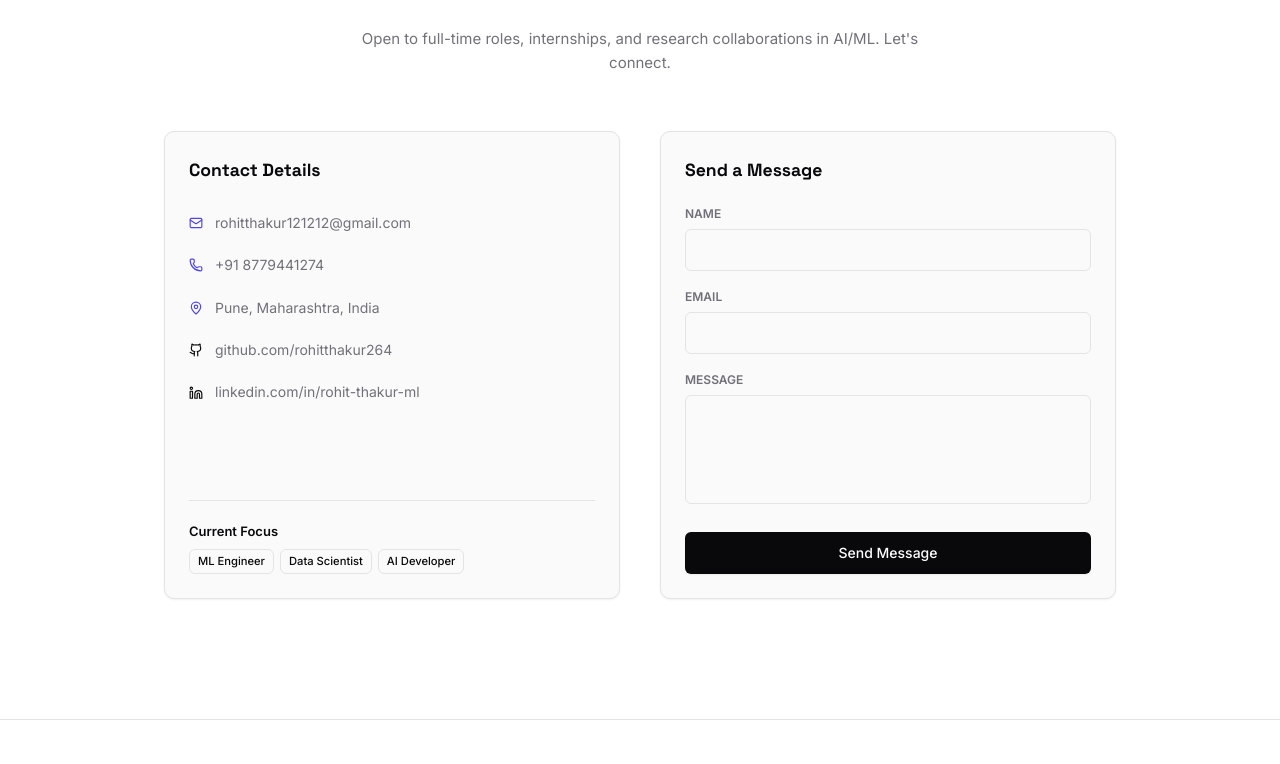
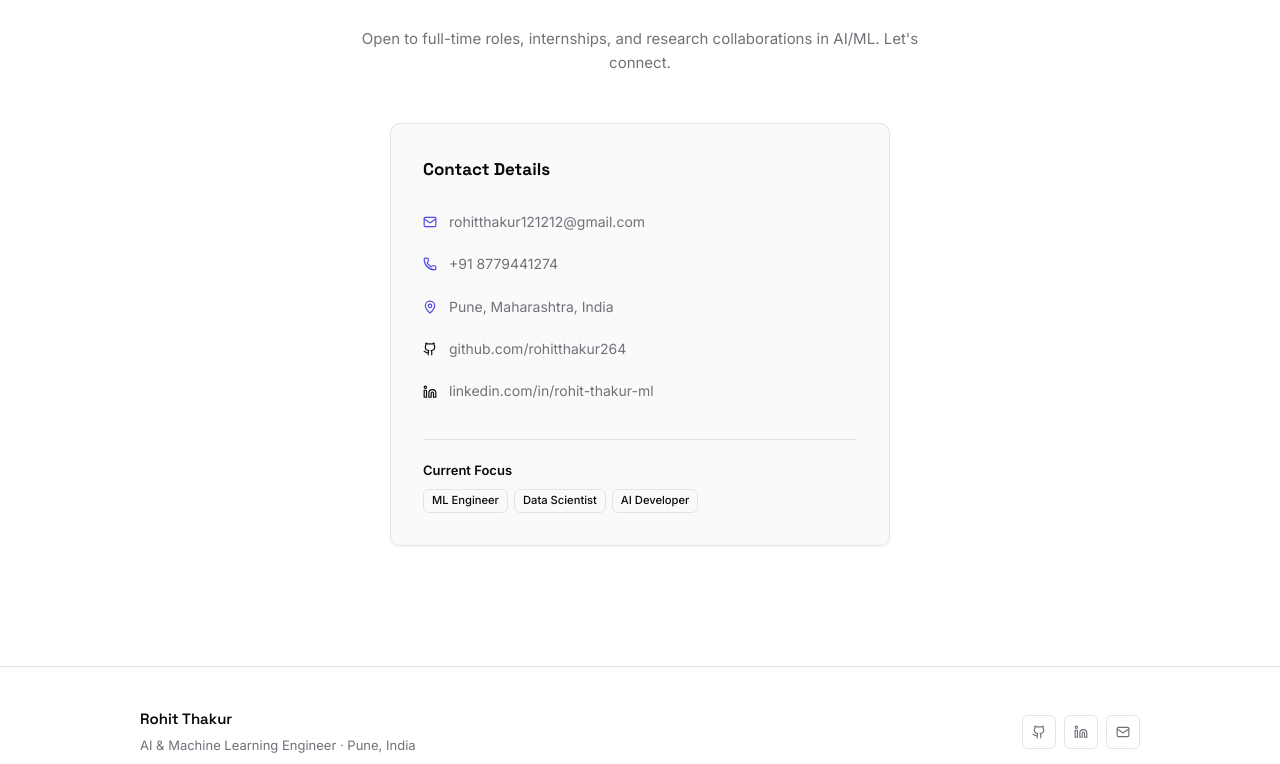
Before and after one commit to rohitthakur264/personal-ws, a Next.js app: page / in a window 1280 px wide. Shown: the part 5801-6565 px from the top of the page. Built offline with nearby package versions, Linux system fonts and the light colour scheme.

Commit message:
design: remove contact message form and center details card in contact section

```diff
--- a/src/components/Contact.tsx
+++ b/src/components/Contact.tsx
@@ -1,7 +1,7 @@
 "use client";
 
 import { motion, useInView } from "framer-motion";
-import { useRef, useState } from "react";
+import { useRef } from "react";
 import { Mail, Phone, MapPin } from "lucide-react";
 import { GithubIcon, LinkedInIcon } from "@/components/icons";
 import { personalInfo } from "@/lib/data";
@@ -9,18 +9,6 @@ import { personalInfo } from "@/lib/data";
 export default function Contact() {
   const ref = useRef(null);
   const inView = useInView(ref, { once: true, margin: "-80px" });
-  const [formData, setFormData] = useState({ name: "", email: "", message: "" });
-  const [status, setStatus] = useState("");
-
-  const handleSubmit = (e: React.FormEvent) => {
-    e.preventDefault();
-    setStatus("sending");
-    // Simulate contact form submission
-    setTimeout(() => {
-      setStatus("success");
-      setFormData({ name: "", email: "", message: "" });
-    }, 1000);
-  };
 
   return (
     <section id="contact" className="section" style={{ borderTop: "1px solid rgb(var(--border))" }}>
@@ -29,7 +17,7 @@ export default function Contact() {
           initial={{ opacity: 0, y: 12 }}
           animate={inView ? { opacity: 1, y: 0 } : {}}
           transition={{ duration: 0.3 }}
-          style={{ marginBottom: "3.5rem", textAlign: "center" }}
+          style={{ marginBottom: "3rem", textAlign: "center" }}
         >
           <p className="section-label">Contact</p>
           <h2 className="section-heading">Get In Touch</h2>
@@ -38,17 +26,15 @@ export default function Contact() {
           </p>
         </motion.div>
 
-        <div style={{ display: "grid", gridTemplateColumns: "1fr", gap: "2.5rem" }} className="about-grid">
-
-          {/* Left: Contact Info */}
+        <div style={{ maxWidth: 500, margin: "0 auto" }}>
+          {/* Centered Contact Info Card */}
           <motion.div
             initial={{ opacity: 0, y: 12 }}
             animate={inView ? { opacity: 1, y: 0 } : {}}
             transition={{ duration: 0.3 }}
-            style={{ display: "flex", flexDirection: "column", gap: "1.5rem" }}
           >
-            <div className="card" style={{ display: "flex", flexDirection: "column", gap: "1.25rem", height: "100%" }}>
-              <h3 style={{ fontFamily: "'Space Grotesk', sans-serif", fontWeight: 700, fontSize: "1.1rem", marginBottom: ".5rem" }}>
+            <div className="card" style={{ display: "flex", flexDirection: "column", gap: "1.25rem", padding: "2rem" }}>
+              <h3 style={{ fontFamily: "'Space Grotesk', sans-serif", fontWeight: 700, fontSize: "1.0625rem", marginBottom: ".5rem" }}>
                 Contact Details
               </h3>
 
@@ -72,7 +58,7 @@ export default function Contact() {
                 </div>
               ))}
 
-              <div style={{ borderTop: "1px solid rgb(var(--border))", paddingTop: "1.25rem", marginTop: "auto" }}>
+              <div style={{ borderTop: "1px solid rgb(var(--border))", paddingTop: "1.25rem", marginTop: "1rem" }}>
                 <p style={{ fontSize: ".8125rem", fontWeight: 600, color: "rgb(var(--text))", marginBottom: ".5rem" }}>Current Focus</p>
                 <div style={{ display: "flex", flexWrap: "wrap", gap: ".375rem" }}>
                   {["ML Engineer", "Data Scientist", "AI Developer"].map(r => (
@@ -82,64 +68,6 @@ export default function Contact() {
               </div>
             </div>
           </motion.div>
-
-          {/* Right: Contact Form */}
-          <motion.div
-            initial={{ opacity: 0, y: 12 }}
-            animate={inView ? { opacity: 1, y: 0 } : {}}
-            transition={{ duration: 0.3, delay: 0.05 }}
-          >
-            <div className="card">
-              <h3 style={{ fontFamily: "'Space Grotesk', sans-serif", fontWeight: 700, fontSize: "1.1rem", marginBottom: "1.25rem" }}>
-                Send a Message
-              </h3>
-              <form onSubmit={handleSubmit} style={{ display: "flex", flexDirection: "column", gap: "1rem" }}>
-                <div>
-                  <label htmlFor="name" style={{ display: "block", fontSize: ".75rem", fontWeight: 600, color: "rgb(var(--muted))", textTransform: "uppercase", marginBottom: ".375rem" }}>Name</label>
-                  <input
-                    type="text"
-                    id="name"
-                    required
-                    value={formData.name}
-                    onChange={e => setFormData({ ...formData, name: e.target.value })}
-                    style={{ width: "100%", padding: ".55rem .75rem", fontSize: ".875rem", background: "transparent", border: "1px solid rgb(var(--border))", borderRadius: "6px", color: "rgb(var(--text))", outline: "none", transition: "border-color .15s" }}
-                    onFocus={e => e.currentTarget.style.borderColor = "rgb(var(--accent))"}
-                    onBlur={e => e.currentTarget.style.borderColor = "rgb(var(--border))"}
-                  />
-                </div>
-                <div>
-                  <label htmlFor="email" style={{ display: "block", fontSize: ".75rem", fontWeight: 600, color: "rgb(var(--muted))", textTransform: "uppercase", marginBottom: ".375rem" }}>Email</label>
-                  <input
-                    type="email"
-                    id="email"
-                    required
-                    value={formData.email}
-                    onChange={e => setFormData({ ...formData, email: e.target.value })}
-                    style={{ width: "100%", padding: ".55rem .75rem", fontSize: ".875rem", background: "transparent", border: "1px solid rgb(var(--border))", borderRadius: "6px", color: "rgb(var(--text))", outline: "none", transition: "border-color .15s" }}
-                    onFocus={e => e.currentTarget.style.borderColor = "rgb(var(--accent))"}
-                    onBlur={e => e.currentTarget.style.borderColor = "rgb(var(--border))"}
-                  />
-                </div>
-                <div>
-                  <label htmlFor="message" style={{ display: "block", fontSize: ".75rem", fontWeight: 600, color: "rgb(var(--muted))", textTransform: "uppercase", marginBottom: ".375rem" }}>Message</label>
-                  <textarea
-                    id="message"
-                    required
-                    rows={4}
-                    value={formData.message}
-                    onChange={e => setFormData({ ...formData, message: e.target.value })}
-                    style={{ width: "100%", padding: ".55rem .75rem", fontSize: ".875rem", background: "transparent", border: "1px solid rgb(var(--border))", borderRadius: "6px", color: "rgb(var(--text))", outline: "none", resize: "none", transition: "border-color .15s" }}
-                    onFocus={e => e.currentTarget.style.borderColor = "rgb(var(--accent))"}
-                    onBlur={e => e.currentTarget.style.borderColor = "rgb(var(--border))"}
-                  />
-                </div>
-
-                <button type="submit" className="btn-primary" style={{ justifyContent: "center", marginTop: ".25rem" }} disabled={status === "sending"}>
-                  {status === "sending" ? "Sending..." : status === "success" ? "Message Sent" : "Send Message"}
-                </button>
-              </form>
-            </div>
-          </motion.div>
         </div>
       </div>
     </section>
```
